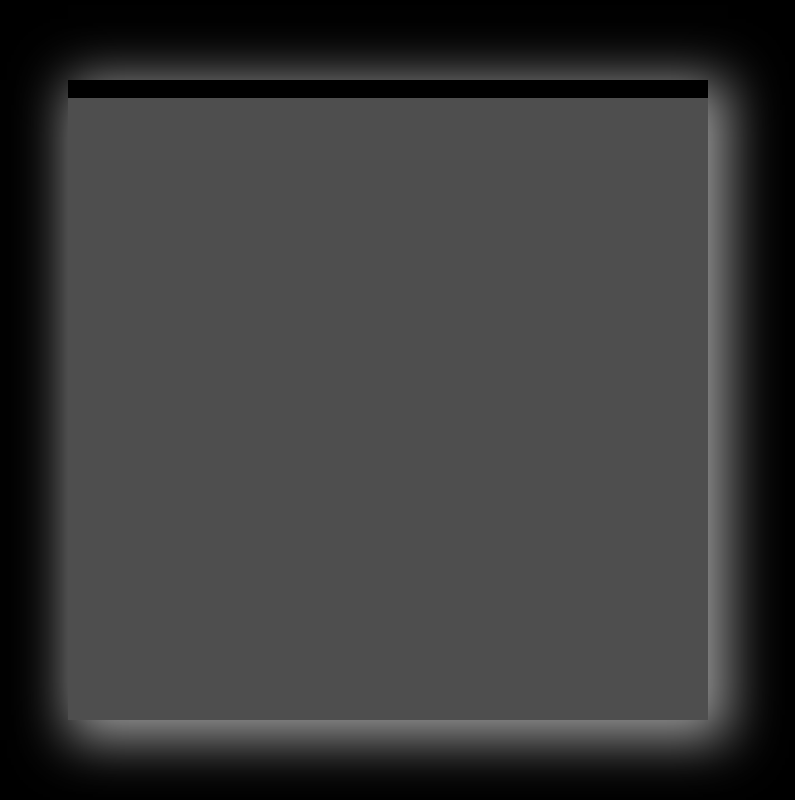
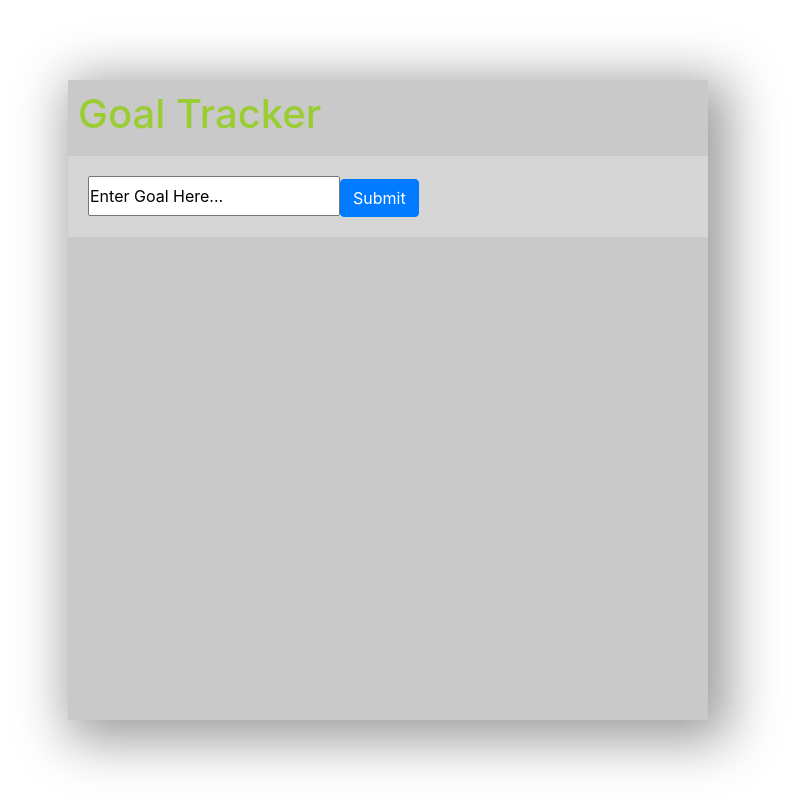
Before and after one commit to alexxstewart/goal-tracker, a React (Create React App) app in the folder react-goal-tracker/: page / in a window 1280 px wide. Shown: the whole page, without its empty margins (252-1047 px from the left). Built offline with nearby package versions, Linux system fonts and the light colour scheme.

Commit message:
Added bootstrap to project and added an input box with a button

```diff
--- a/react-goal-tracker/package.json
+++ b/react-goal-tracker/package.json
@@ -6,7 +6,9 @@
     "@testing-library/jest-dom": "^5.11.4",
     "@testing-library/react": "^11.1.0",
     "@testing-library/user-event": "^12.1.10",
+    "bootstrap": "^4.5.3",
     "react": "^17.0.1",
+    "react-bootstrap": "^1.4.0",
     "react-dom": "^17.0.1",
     "react-scripts": "4.0.1",
     "web-vitals": "^0.2.4"
--- /dev/null
+++ b/react-goal-tracker/src/Alert.js
@@ -0,0 +1,8 @@
+function Alert(props) {
+  return (
+    <div className="list-div">
+    </div>
+  );
+}
+
+export default Alert;
--- a/react-goal-tracker/src/App.css
+++ b/react-goal-tracker/src/App.css
@@ -1,11 +1,10 @@
 * {
   margin: 0 auto;
   padding: 0;
-  background-color: black;
 }
 
 .center-div {
-  background-color: rgb(78, 78, 78);
+  background-color: rgb(201, 201, 201);
   width: 50%;
   height: 80%;
   position: absolute;
@@ -13,3 +12,18 @@
   top: 10%;
   box-shadow: 10px 10px 50px 10px rgb(155, 155, 155);
 }
+
+.form-div {
+  margin: 0 auto;
+  background-color: rgb(214, 214, 214);
+  padding: 20px;
+}
+
+#app-title {
+  color: yellowgreen;
+  padding: 10px;
+}
+
+#input-box {
+  height: 40px;
+}
--- a/react-goal-tracker/src/App.js
+++ b/react-goal-tracker/src/App.js
@@ -1,9 +1,28 @@
 import './App.css';
+import React from 'react';
+import List from './List'
+import Alert from './Alert'
+import '../node_modules/bootstrap/dist/css/bootstrap.min.css';
 
 function App() {
+
+  const [buttonName, setButtonName] = React.useState('Submit')
+  const [goalList, setGoalList] = React.useState([])
+  const [alert, setAlert] = React.useState({
+    msg: '',
+    state: '',
+    show: false
+  })
+
   return (
     <div className="center-div">
-      <p>Hello world</p>
+      <h1 id="app-title">Goal Tracker</h1>
+      <Alert />
+      <form className="form-div">
+        <input id="input-box" type="text" defaultValue="Enter Goal Here..."/>
+        <button variant="primary" type="submit" class="btn btn-primary">{buttonName}</button>
+      </form>
+      <List list={goalList}/>
     </div>
   );
 }
--- /dev/null
+++ b/react-goal-tracker/src/List.js
@@ -0,0 +1,8 @@
+function List(props) {
+  return (
+    <div className="list-div">
+    </div>
+  );
+}
+
+export default List;
```
Also changed, not shown: 2 other files (tests, documents, lock files or other folders).
